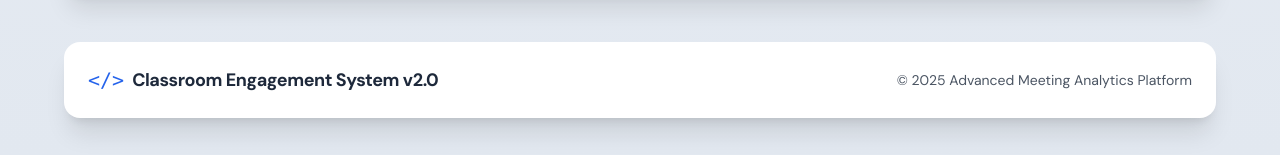
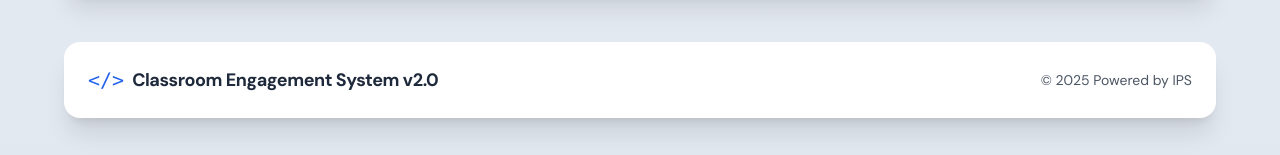
Before and after one commit to ANISHKARTHIC/CRES, a React (Create React App) app in the folder classroom-engagement-system/frontend/: page / in a window 1280 px wide. Shown: the part 2020-2175 px from the top of the page. Built offline with nearby package versions, Linux system fonts and the light colour scheme; no server answers.

Commit message:
Refactor Template component structure and layout

```diff
--- a/classroom-engagement-system/frontend/src/pages/Template.jsx
+++ b/classroom-engagement-system/frontend/src/pages/Template.jsx
@@ -85,7 +85,7 @@
                 <h3 className="text-lg font-bold text-slate-800 tracking-tight">Classroom Engagement System v2.0</h3>
               </div>
 
-              <p className="text-gray-600 text-sm">© {new Date().getFullYear()} Advanced Meeting Analytics Platform</p>
+              <p className="text-gray-600 text-sm">© {new Date().getFullYear()} Powered by IPS</p>
             </div>
           </div>
         </footer>
```
